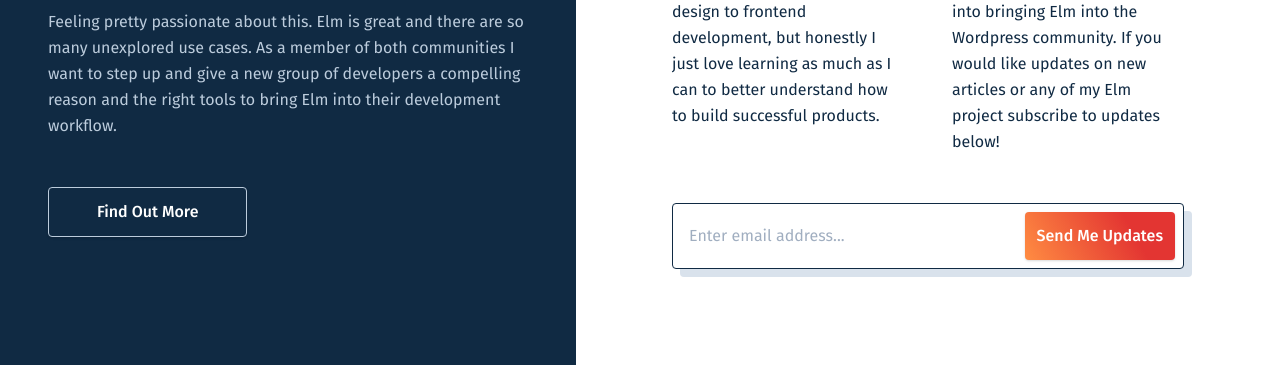
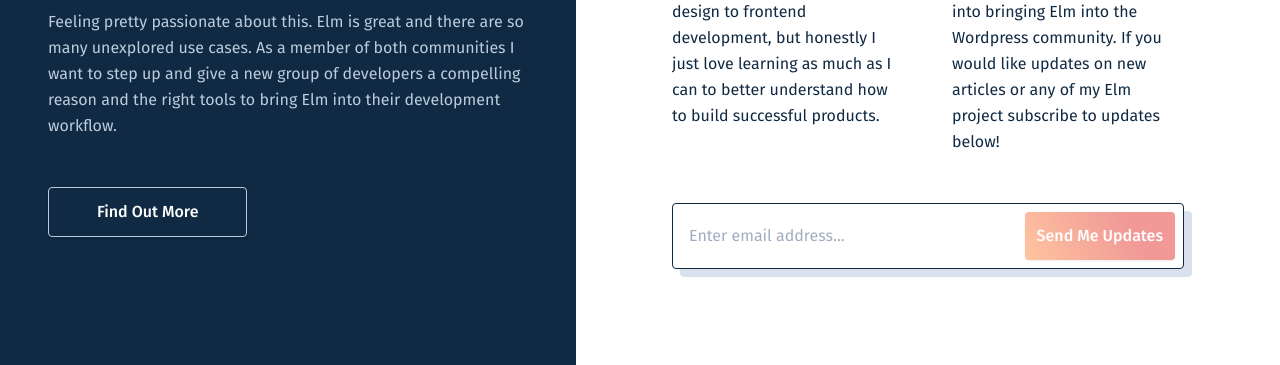
Before and after one commit to wking-io/wking-io, a Gatsby site: page / in a window 1280 px wide. Shown: the part 570-935 px from the top of the page. Built offline with nearby package versions, Linux system fonts and the light colour scheme; Gatsby itself is replaced by a stand-in of ours.

Commit message:
Making newsletter require email to submit

```diff
--- a/package.json
+++ b/package.json
@@ -2,6 +2,7 @@
   "name": "wking-io",
   "private": true,
   "dependencies": {
+    "email-validator": "2.0.4",
     "gatsby": "2.13.31",
     "gatsby-image": "^2.1.4",
     "gatsby-plugin-manifest": "^2.1.1",
@@ -15,8 +16,10 @@
     "gatsby-transformer-sharp": "^2.1.21",
     "prop-types": "^15.7.2",
     "react": "^16.8.6",
+    "react-collapse": "4.0.3",
     "react-dom": "^16.8.6",
-    "react-helmet": "^5.2.1"
+    "react-helmet": "^5.2.1",
+    "react-motion": "0.5.2"
   },
   "devDependencies": {
     "prettier": "^1.18.2",
--- a/src/components/newsletter.js
+++ b/src/components/newsletter.js
@@ -1,9 +1,62 @@
 // Dependencies
-import React from "react"
+import React, { useState } from "react"
+import { validate } from "email-validator"
+import { Collapse } from "react-collapse"
 
-export const NewsletterInput = ({ dark = false }) => (
+const VALID = "valid"
+const EMAIL_ERROR = "error"
+const EMAIL_EMPTY = "empty"
+
+export const NewsletterInput = ({ dark = false }) => {
+  const [valid, setValid] = useState(EMAIL_EMPTY)
+  const validateForm = ({ target }) => {
+    if (target.value && target.value.length >= 0) {
+      if (validate(target.value)) {
+        setValid(VALID)
+      } else {
+        setValid(EMAIL_ERROR)
+      }
+    } else {
+      setValid(EMAIL_EMPTY)
+    }
+  }
+
+  const getInputClass = validState => {
+    if (validState === VALID) {
+      return "cursor-pointer"
+    } else if (validState === EMAIL_ERROR) {
+      return "cursor-not-allowed opacity-50"
+    } else if (validState === EMAIL_EMPTY) {
+      return "cursor-not-allowed opacity-50"
+    }
+    return "cursor-not-allowed opacity-50"
+  }
+
+  const isDisabled = validState => {
+    if (validState === VALID) {
+      return false
+    } else if (validState === EMAIL_ERROR) {
+      return true
+    } else if (validState === EMAIL_EMPTY) {
+      return true
+    }
+    return true
+  }
+
+  const showError = validState => {
+    if (validState === VALID) {
+      return false
+    } else if (validState === EMAIL_ERROR) {
+      return true
+    } else if (validState === EMAIL_EMPTY) {
+      return false
+    }
+    return false
+  }
+
+  return (
     <form
-    className="w-full"
+      className={`newsletter-${dark ? `dark` : `light`} w-full rounded`}
       name="newsletter-signups"
       method="POST"
       action="/newsletter-thank-you"
@@ -13,7 +66,7 @@ export const NewsletterInput = ({ dark = false }) => (
       <div
         className={`newsletter-input-${
           dark ? `dark` : `light`
-      } rounded border border-black p-2 flex flex-col md:flex-row justify-between w-full bg-white`}
+        } rounded border border-black p-2 flex flex-col md:flex-row justify-between w-full bg-white relative z-20`}
       >
         <input type="hidden" name="form-name" value="newsletter-signups" />
         <p class="visually-hidden">
@@ -26,15 +79,26 @@ export const NewsletterInput = ({ dark = false }) => (
           type="text"
           placeholder="Enter email address..."
           name="Email Address"
+          onChange={validateForm}
         />
         <input
-        className="btn btn--primary w-auto px-3 capitalize"
+          className={`btn btn--primary w-auto px-3 capitalize ${getInputClass(
+            valid
+          )}`}
           type="submit"
           value="Send me updates"
+          disabled={isDisabled(valid)}
         />
       </div>
+      <Collapse
+        className="bg-primary-dark text-white rounded -mt-2 pb-2 relative z-10"
+        isOpened={showError(valid)}
+      >
+        <p className="pt-4 px-4">Your email is invalid. Please try again.</p>
+      </Collapse>
     </form>
   )
+}
 
 export const Newsletter = () => (
   <div className="bg-black text-white text-center py-20 px-8 md:px-16">
--- a/src/pages/style.css
+++ b/src/pages/style.css
@@ -23,7 +23,7 @@
   transition: all 0.1s ease-in-out;
 }
 
-.btn:hover {
+.btn:hover:not(:disabled) {
   @apply bg-grey-100 shadow-md;
 }
 
@@ -37,7 +37,7 @@
   transition: background-image 0.25s ease-in;
 }
 
-.btn--primary:hover {
+.btn--primary:hover:not(:disabled) {
   background-image: linear-gradient(
     60deg,
     rgba(255, 140, 66, 1) 0%,
@@ -49,7 +49,7 @@
   @apply bg-transparent border border-grey-300 text-white font-medium;
 }
 
-.btn--outline-light:hover {
+.btn--outline-light:hover:not(:disabled) {
   @apply bg-grey-300 border border-grey-300 text-black font-medium;
 }
 
@@ -89,11 +89,11 @@
   border-radius: 5px;
 }
 
-.newsletter-input-light {
+.newsletter-light {
   box-shadow: 8px 8px 0 0 theme("colors.grey.200");
 }
 
-.newsletter-input-dark {
+.newsletter-dark {
   box-shadow: 8px 8px 0 0 theme("colors.grey.800");
 }
 
```
Also changed, not shown: 1 other file. Lines whose indentation alone changed are shown as unchanged.
